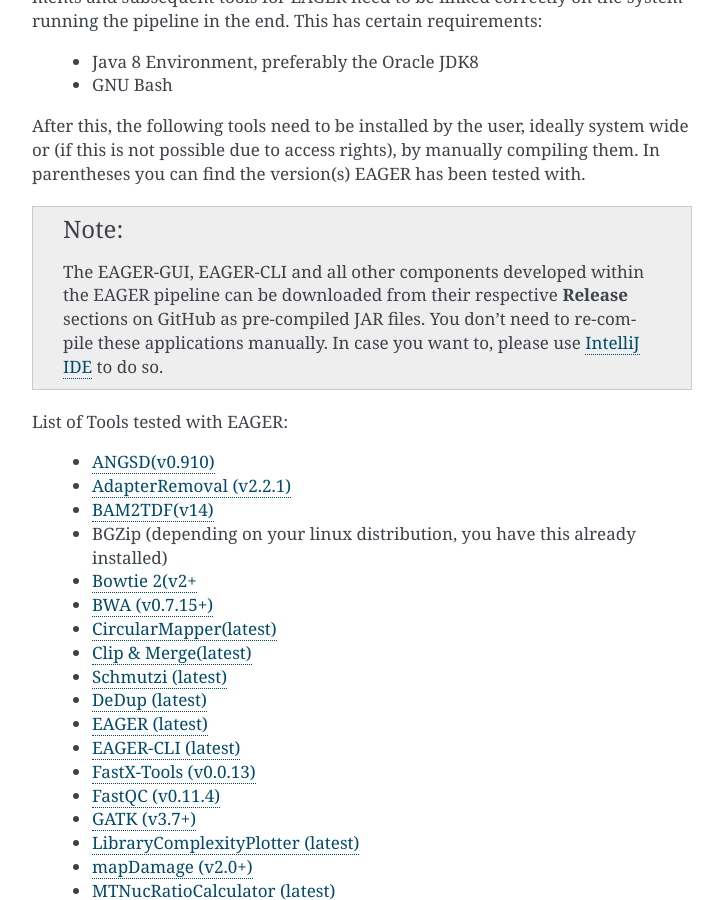
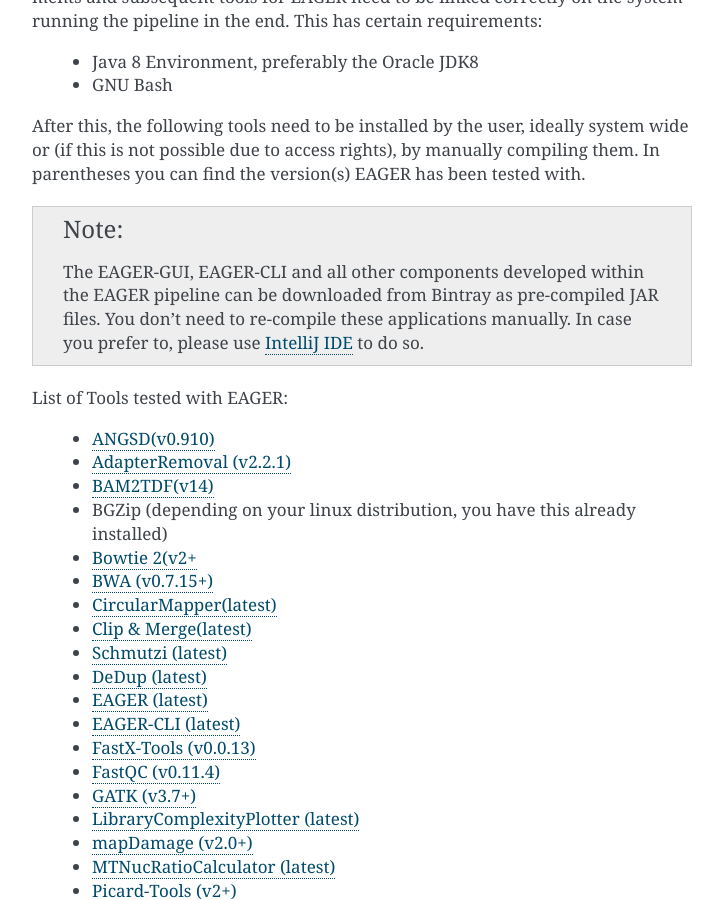
Before and after one commit to apeltzer/EAGER-GUI, a Sphinx documentation site: the page built from docs/contents/installation.rst, in a window 1280 px wide and 900 px high, scrolled down 5042 px. Shown: the whole window, without its empty margins (388-1111 px from the left). Built offline with Sphinx 7.4.7, drawn with Linux system fonts in a browser that asks for light colours.

Commit message:
Update installation.rst

```diff
--- a/docs/contents/installation.rst
+++ b/docs/contents/installation.rst
@@ -191,7 +191,7 @@
 
 .. note::
 
-  The EAGER-GUI, EAGER-CLI and all other components developed within the EAGER pipeline can be downloaded from their respective **Release** sections on GitHub as pre-compiled JAR files. You don't need to re-compile these applications manually. In case you want to, please use `IntelliJ IDE <http://jetbrains.com>`_ to do so.
+  The EAGER-GUI, EAGER-CLI and all other components developed within the EAGER pipeline can be downloaded from Bintray as pre-compiled JAR files. You don't need to re-compile these applications manually. In case you prefer to, please use `IntelliJ IDE <http://jetbrains.com>`_ to do so.
 
 List of Tools tested with EAGER:
 
```
